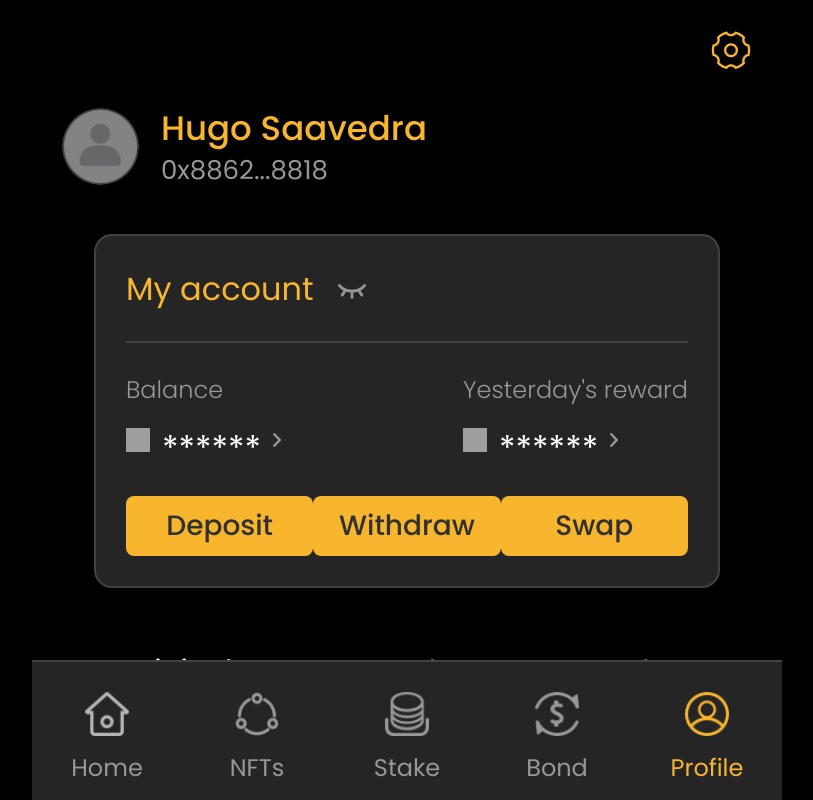
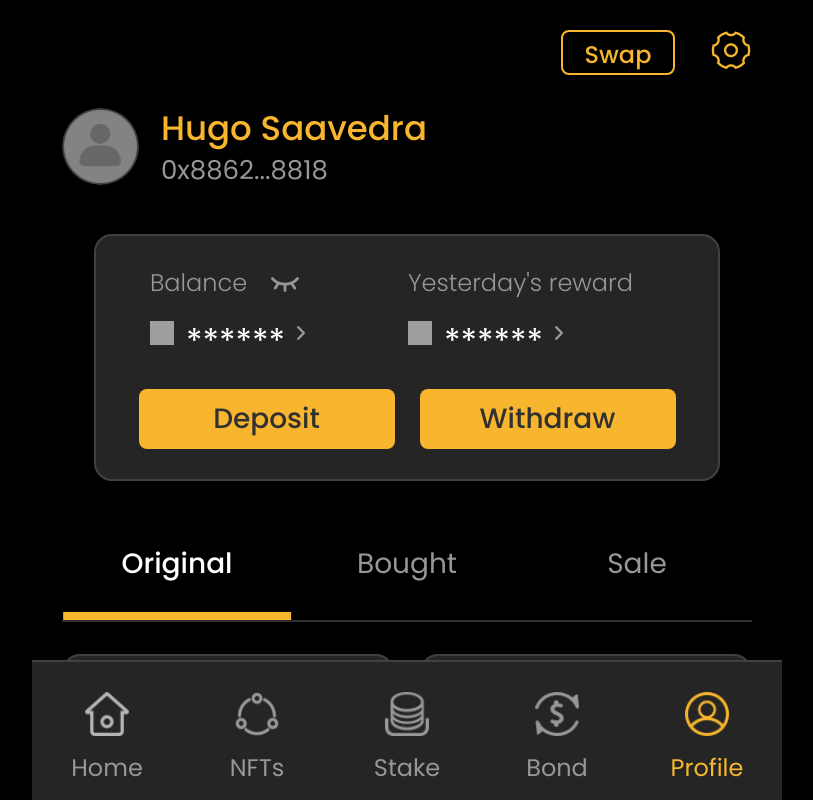
Before and after one commit to CoffeeTiger/OP_Mobile_Program, a Vue app: page /profile in a window 1280 px wide. Shown: the whole page, without its empty margins (233-1046 px from the left). Built offline with nearby package versions, Linux system fonts and the light colour scheme; grey boxes are pictures that could not be loaded; what vue-clipboard2 would draw is missing.

Commit message:
profile update

```diff
--- a/src/views/nfts/active.vue
+++ b/src/views/nfts/active.vue
@@ -319,4 +319,5 @@
 		width: 0.84rem;
 		height: 0.98rem;
 	}
+
 </style>
--- a/src/views/profile/profile.vue
+++ b/src/views/profile/profile.vue
@@ -1,6 +1,7 @@
 <template>
 	<div class="main_contain">
 		<div class="itools">
+			<div class="ibtn ibtn-swap color_yellow">Swap</div>
 			<van-icon name="setting-o" color="#F7B62D" class="isetting" size=".84rem" @click="set" />
 		</div>
 		<div class="iuser">
@@ -14,15 +15,19 @@
 		</div>
 
 		<div class="isummary iaccount bg_lightgray">
-			<div class="iaccount-title color_yellow">
+			<!-- <div class="iaccount-title color_yellow">
 				<span>My account</span>
 				<img src="../../assets/imgs/eye-open.png" class="ieyes-img" v-if="eyesOpen" @click="open" />
 				<img src="../../assets/imgs/eye-close.png" class="ieyes-img" v-if="!eyesOpen" @click="open" />
 			</div>
-			<div class="iaccount-line"></div>
+			<div class="iaccount-line"></div> -->
 			<div class="iaccount-assets">
 				<div class="icell">
-					<div class="icell-name">Balance</div>
+					<div class="icell-name">
+						<span>Balance</span>
+						<img src="../../assets/imgs/eye-open.png" class="ieyes-img" v-if="eyesOpen" @click="open" />
+						<img src="../../assets/imgs/eye-close.png" class="ieyes-img" v-if="!eyesOpen" @click="open" />
+					</div>
 					<div class="icell-value">
 						<img src="../../assets/imgs/logo/oph.png" class="ilogo-oph" />
 						<span class="ivlaue" v-if="eyesOpen">{{balance}}</span>
@@ -45,7 +50,6 @@
 			<div class="ibtn-contain">
 				<div class="ibtn ibtn-funding bg_yellow color_black">Deposit</div>
 				<div class="ibtn ibtn-funding bg_yellow color_black">Withdraw</div>
-				<div class="ibtn ibtn-funding bg_yellow color_black">Swap</div>
 			</div>
 		</div>
 
@@ -107,7 +111,7 @@
 		height: 2.3rem !important;
 		line-height: 2.3rem !important;
 		border-bottom: 0.04rem solid #2D2D2D;
-		background-color: black;
+		background-color: #000000;
 	}
 	.van-tabs__line{
 		border-radius: 0 !important;
@@ -124,7 +128,7 @@
 		font-size: 0.56rem;
 		font-weight: 400;
 		font-family: Poppins-Regular, Poppins;
-		/* color: #979797 !important; */
+		background-color: #000000;
 	}
 
 </style>
@@ -133,6 +137,7 @@
 		width: 100%;
 		display: flex;
 		justify-content: flex-end;
+		align-items: center;
 	}
 
 	.itools .isetting {
@@ -142,6 +147,17 @@
 	}
 	.itools .isetting:active{
 		opacity: .6;
+	}
+	.itools .ibtn-swap{
+		width: 2.28rem;
+		height: 0.9rem;
+		line-height: 0.9rem;
+		border-radius: 0.16rem;
+		border: 0.04rem solid #F7B62D;
+		font-size: 0.48rem;
+		font-family: Poppins-Medium, Poppins;
+		font-weight: 500;
+		margin-right: 0.7rem;
 	}
 
 	.iuser {
@@ -206,7 +222,8 @@
 	}
 
 	.iaccount .iaccount-assets {
-		width: 100%;
+		width: -webkit-calc(100% - 0.96rem);
+		margin: 0 auto;
 		display: flex;
 		justify-content: space-between;
 		align-items: center;
@@ -215,6 +232,7 @@
 	.iaccount .iaccount-assets .icell {
 		/* width: 50%;
 		overflow: hidden; */
+		width: 5.12rem;
 	}
 
 	.iaccount .iaccount-assets .icell-name {
@@ -223,6 +241,12 @@
 		font-family: Poppins-Light, Poppins;
 		font-weight: 300;
 		color: #979797;
+	}
+
+	.iaccount .iaccount-assets .icell-name .ieyes-img {
+		width: 0.56rem;
+		height: 0.3rem;
+		margin: 0 0.48rem;
 	}
 
 	.iaccount .iaccount-assets .icell-value {
@@ -267,12 +291,12 @@
 	.iaccount .ibtn-contain {
 		width: 100%;
 		display: flex;
-		justify-content: space-between;
+		justify-content: space-around;
 		align-items: center;
 	}
 
 	.iaccount .ibtn-contain .ibtn-funding {
-		width: 3.96rem;
+		width: 5.12rem;
 		height: 1.2rem;
 		line-height: 1.2rem;
 		margin-top: 0.44rem;
```
